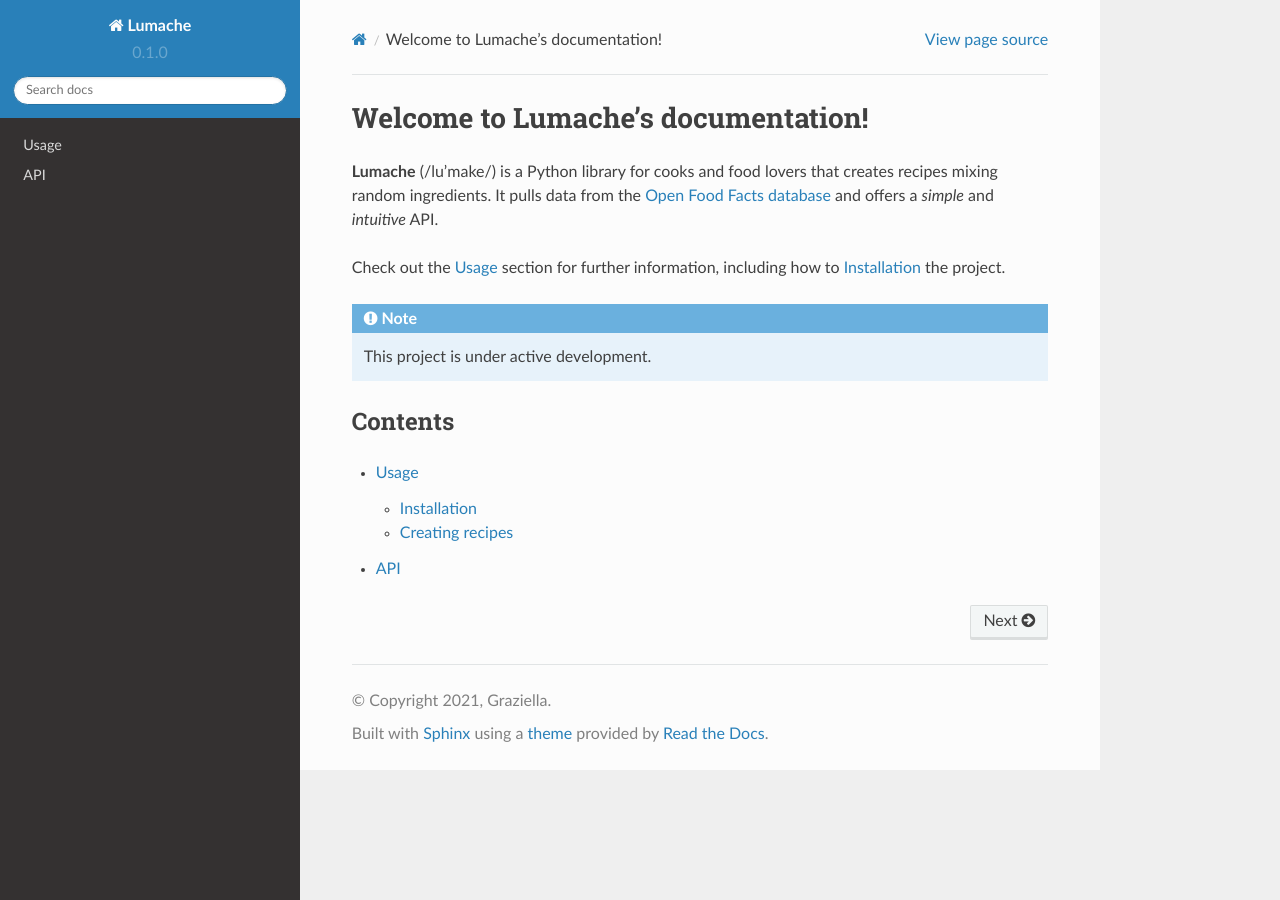
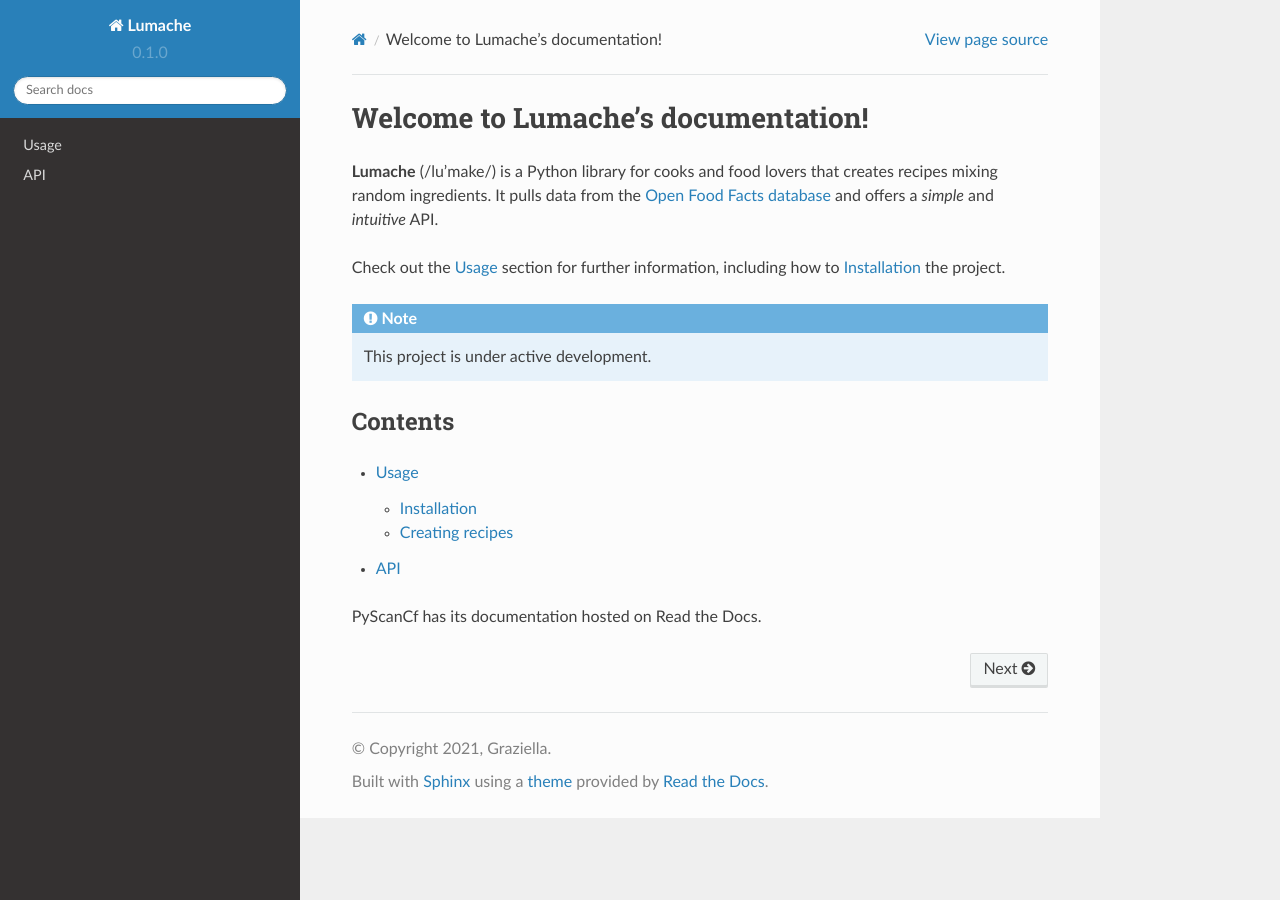
Before and after one commit to syedhamidali/rtd-tutorial, a Sphinx documentation site: the page built from docs/source/index.rst, in a window 1280 px wide. Built offline with Sphinx 7.4.7 and the Read the Docs theme 2.0.0, drawn with Linux system fonts in a browser that asks for light colours.

Commit message:
Update index.rst

```diff
--- a/docs/source/index.rst
+++ b/docs/source/index.rst
@@ -20,3 +20,4 @@ Contents
 
    usage
    api
+PyScanCf has its documentation hosted on Read the Docs.
```
